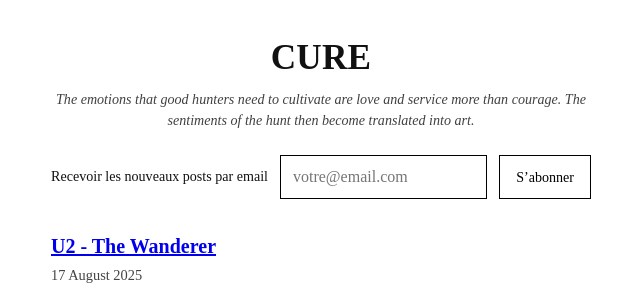
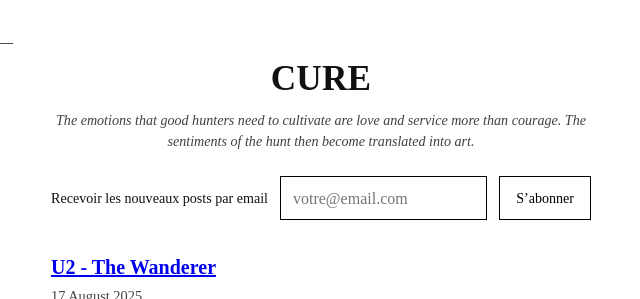
Before and after one commit to equipedenuit/cure, a Jekyll site: the page built from index.html, in a window 1280 px wide, cut to the strip 0-299 px from the top of the page. Shown: the whole strip, without its empty margins (319-959 px from the left). Built offline with Jekyll 4.4.1, drawn with Linux system fonts in a browser that asks for light colours; the list of posts is cut into pages by our own code.

Commit message:
Update default.html

```diff
--- a/_layouts/default.html
+++ b/_layouts/default.html
@@ -178,11 +178,16 @@ blockquote footer a {
   }
 }
 
+.emdash {
+    margin: 0 0 0 -52px;
+    padding: 0 7px 0 0;
+}
 
   </style>
 </head>
 <body>
-<h1><a href="{{ '/' | relative_url }}" title="Revenir à l’accueil">{{ site.title }}</a></h1>
+<span class="emdash">—</span>
+  <h1><a href="{{ '/' | relative_url }}" title="Revenir à l’accueil">{{ site.title }}</a></h1>
 {% if site.description %}<div class="subtitle">{{ site.description }}</div>{% endif %}
 
 
```
